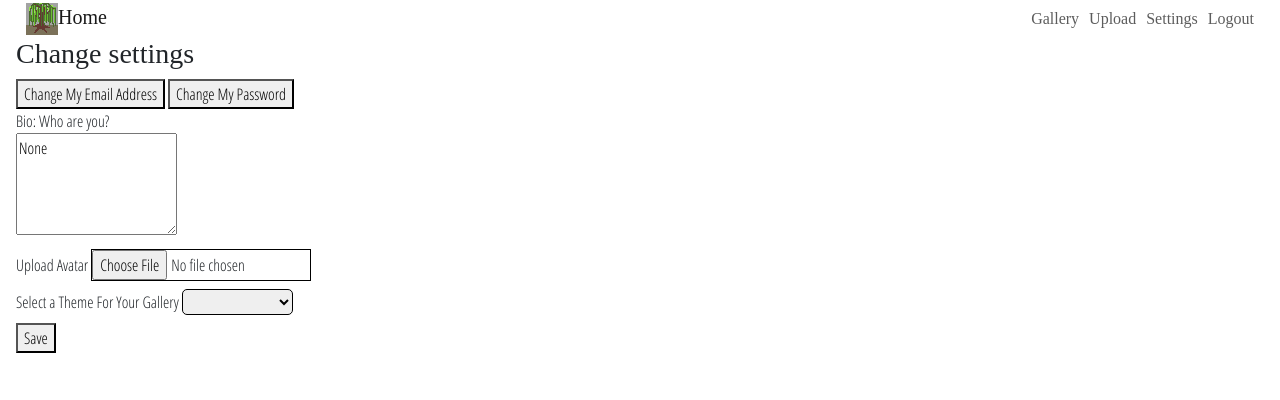
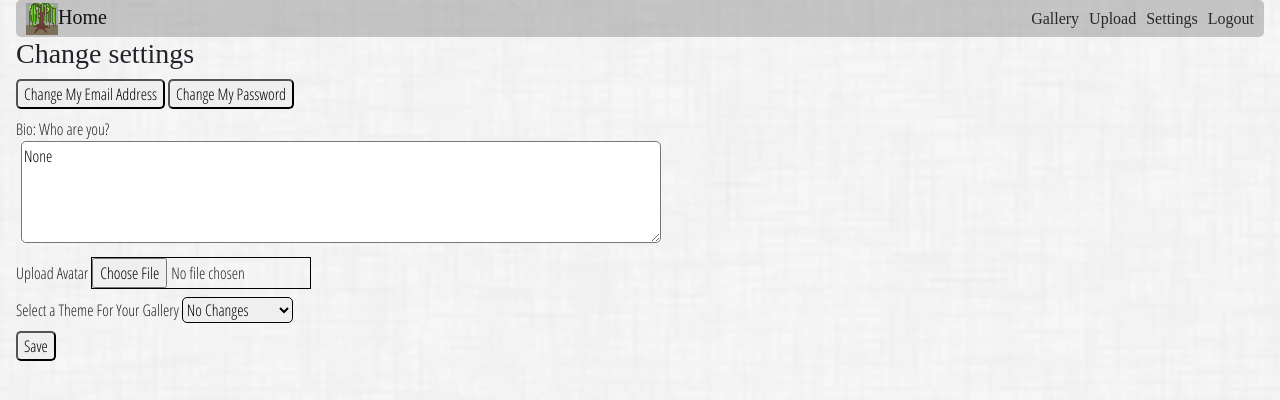
Before and after one commit to MichelleWillaQu/ObjectViewGallery-Art-Showcase, a Flask app: page /settings in a window 1280 px wide. Shown: the top 400 px of the page. Run offline with Flask 2, Linux system fonts and the light colour scheme; the visitor is signed in with stand-in values (Sample User, id 1); data comes from the database, SQL or seed files in the repository; some libraries are stand-ins or nearby versions; some web fonts are replaced.

Commit message:
More styling

```diff
--- a/static/CSS/form.css
+++ b/static/CSS/form.css
@@ -1,6 +1,74 @@
 input.invalid {
   border-color: red;
 }
+
 input, select {
   border: black 1px solid;
 }
+
+body {
+  background: url(/static/dust_scratches_yongja_kim.png);
+  background-size: cover;
+  height: 100%;
+  position: relative;
+}
+
+input[type="text"], input[type="date"], input[type="email"] {
+  border-radius: 5px;
+  overflow: hidden;
+}
+input[type="password"], button {
+  border-radius: 5px;
+  overflow: hidden;
+}
+
+textarea {
+  /* So the size is not small initially */
+  width: 50vw;
+  border-radius: 5px;
+  overflow: hidden;
+  margin-left: 5px;
+}
+
+label.radio label {
+  /* For spacing between the radio buttons */
+  margin: 0px 5px;
+}
+
+.text {
+  display: flex;
+  align-items: center;
+}
+
+
+/* Navbar */
+
+nav {
+  background: rgba(0, 0, 0, 0.2);
+}
+
+.navbar-light .navbar-nav .nav-link, .navbar-light .nav-item {
+  color: rgba(0, 0, 0, 0.8);
+}
+
+.navbar-light .navbar-nav .nav-link:hover, .navbar-light .nav-item:hover {
+  color: rgba(0, 0, 0, 1);
+}
+
+
+/* For certain pages */
+.signup a:hover {
+  text-decoration: none;
+}
+
+.signup a {
+  color: black;
+}
+
+.signup {
+  margin-top: 5px;
+}
+
+.settings-bio {
+  margin-top: 8px;
+}
--- a/static/CSS/upload.css
+++ b/static/CSS/upload.css
@@ -5,7 +5,7 @@ body {
   position: relative;
 }
 
-input[type="text"], input[type="date"], button{
+input[type="text"], input[type="date"], button {
   border-radius: 5px;
   overflow: hidden;
 }
--- a/templates/base.html
+++ b/templates/base.html
@@ -38,7 +38,7 @@
           <button class="navbar-toggler" type="button" data-toggle="collapse" data-target="#navbarNav" aria-controls="navbarNav" aria-expanded="false" aria-label="Toggle navigation">
             <span class="navbar-toggler-icon"></span>
           </button>
-          <div class="collapse navbar-collapse" id="navbarNav">
+          <div class="collapse navbar-collapse ml-auto" id="navbarNav">
             <div class="navbar-nav ml-auto">
               <a class="nav-item nav-link ml-auto" href="/login">Log In</a>
               <a class="nav-item nav-link ml-auto" href="/signup">Sign Up</a>
--- a/templates/login.html
+++ b/templates/login.html
@@ -4,8 +4,8 @@
   <title>Login</title>
 {% endblock %}
 
-{% block button %}
-<button><a href="/">Home</a></button>
+{% block otherCSS %}
+  <link rel="stylesheet" type="text/css" href="static/CSS/form.css"></link>
 {% endblock %}
 
 {% block body %}
@@ -23,5 +23,5 @@
     </div>
     <button class="btn-login" type="submit">Submit</button>
   </form>
-  <button><a href="/signup">Signup</a></button>
+  <button class="signup"><a href="/signup">Signup</a></button>
 {% endblock %}
--- a/templates/settings.html
+++ b/templates/settings.html
@@ -2,6 +2,9 @@
 
 {% block head %}
   <title>Settings</title>
+{% endblock %}
+
+{% block otherCSS %}
   <link rel="stylesheet" type="text/css" href="static/CSS/form.css"></link>
 {% endblock %}
 
@@ -55,7 +58,7 @@
       </div>
       <button class="btn-password" type="submit">Save</button>
     </div>
-    <div class="form-field bio">
+    <div class="form-field settings-bio">
       <label>Bio: Who are you?<br>
         <textarea rows="4" name="bio">{{bio}}</textarea>
       </label>
@@ -69,7 +72,7 @@
     <div class="form-field background">
       <label>Select a Theme For Your Gallery
         <select name="background">
-          <option value="none"></option>
+          <option value="none">No Changes</option>
           <option value="/static/themes/circles.jpg">Circles</option>
           <option value="/static/themes/cosmos.jpg">Cosmos</option>
           <option value="/static/themes/gravel.jpg">Gravel</option>
```
Also changed, not shown: templates/signup.html (+3 -4 lines), README.md (added).
